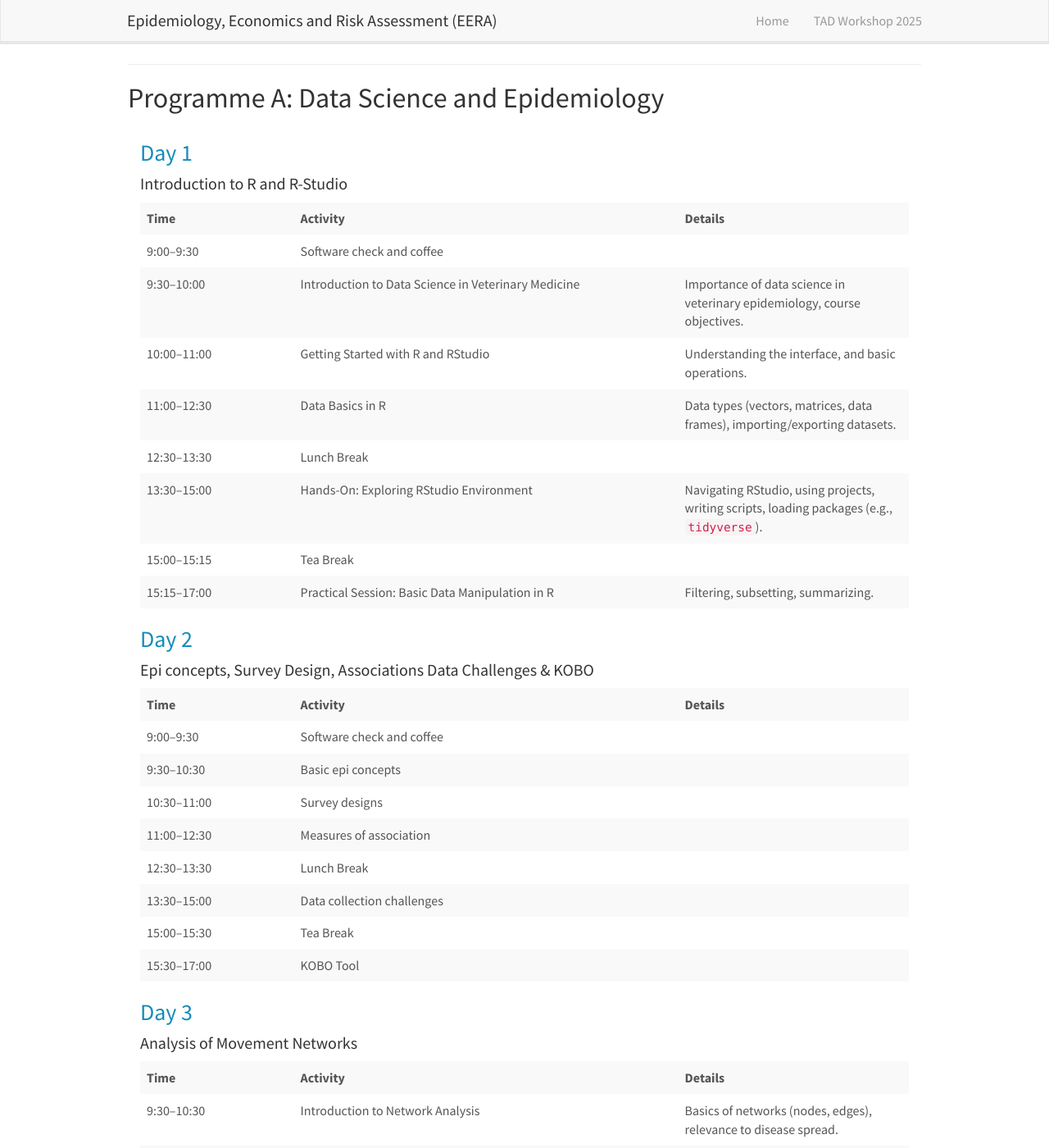
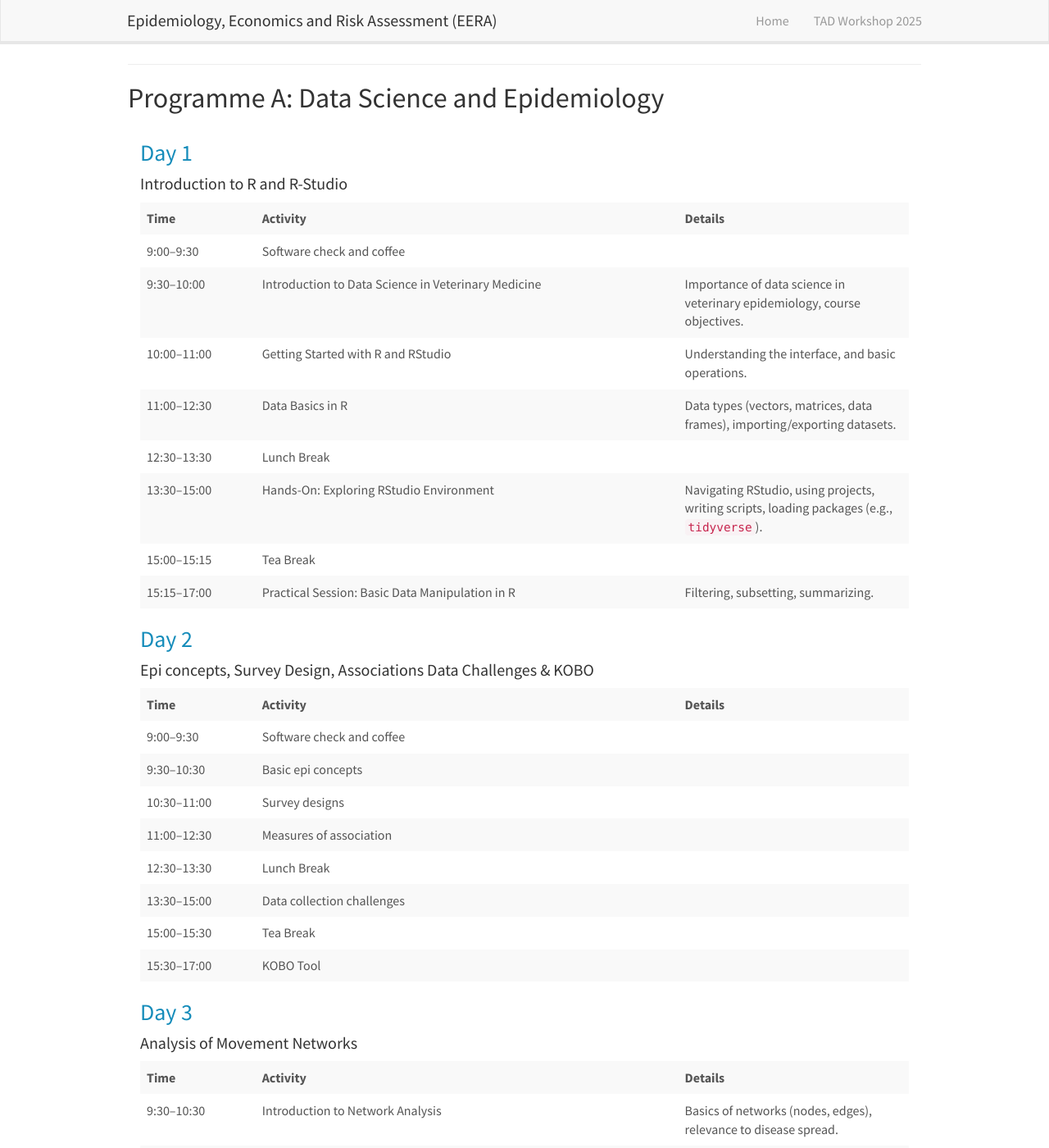
Before and after one commit to EERA-Edinburgh/eera-edinburgh.github.io, a Jekyll site: the page built from _pages/tad-workshop-ghana-2025.md, in a window 1280 px wide and 1400 px high, scrolled down 768 px. Shown: the whole window at 82% size. Built offline with Jekyll 4.4.1, drawn with Linux system fonts in a browser that asks for light colours; nearby versions of some CDN libraries; comment, search, counter and statistics services are not loaded.

Commit message:
changed column width tables

```diff
--- a/_sass/bootstrap/_tables.scss
+++ b/_sass/bootstrap/_tables.scss
@@ -24,12 +24,12 @@ th {
 }
 
 .table td:nth-child(1), .table th:nth-child(1) {
-  width: 20%;  /* first column */
+  width: 15%;  /* first column */
   text-align: left;
 }
 
 .table td:nth-child(2), .table th:nth-child(2) {
-  width: 50%;  /* second column */
+  width: 55%;  /* second column */
   text-align: left;
 }
 
```
